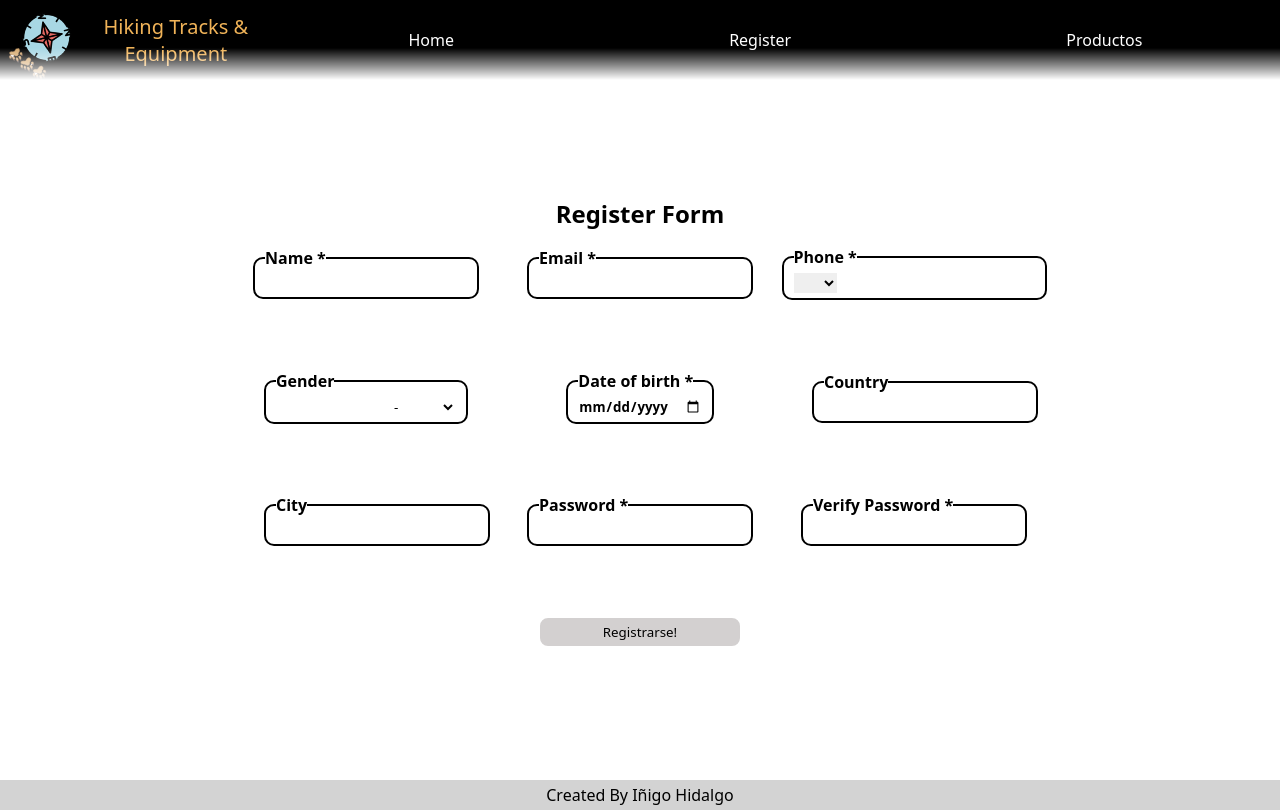
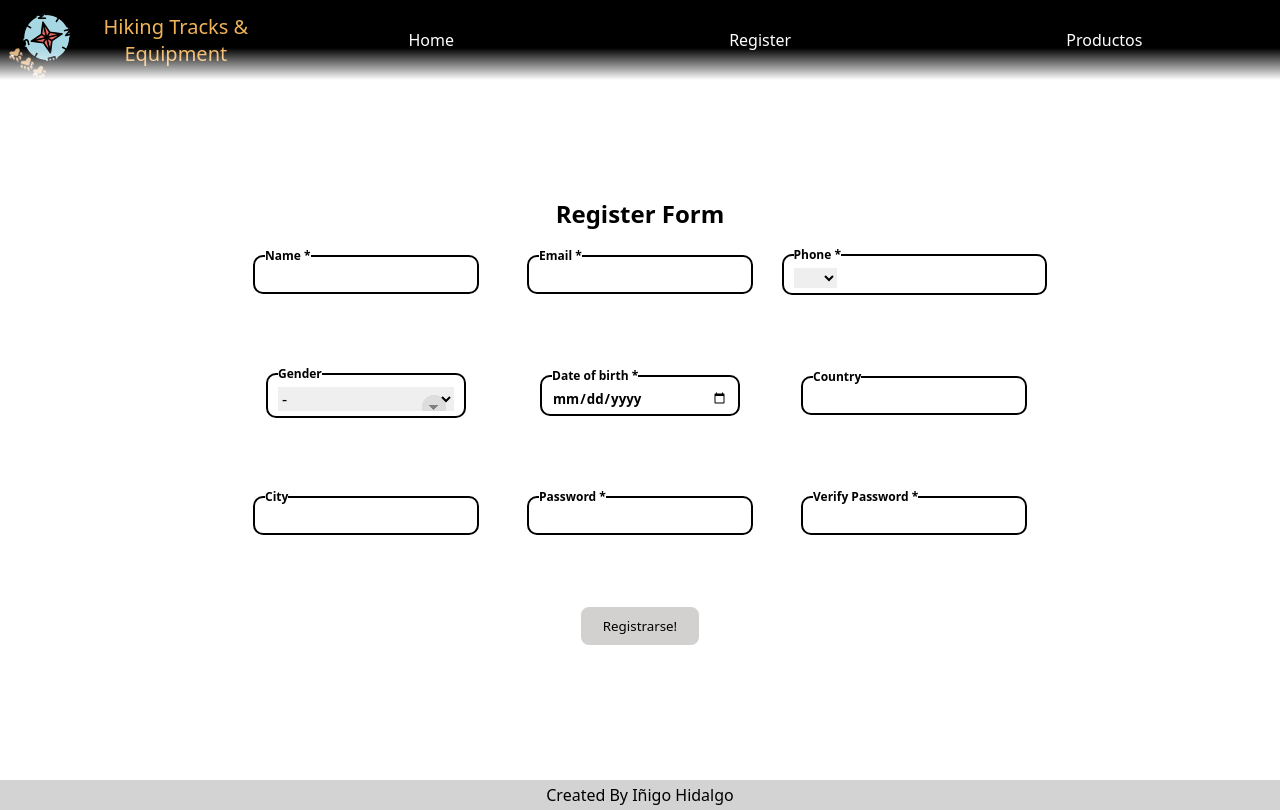
Before and after one commit to IHCantabraba/proyecto12, a React (Vite) app: page /register in a window 1280 px wide. Built offline with nearby package versions, Linux system fonts and the light colour scheme; a web font is replaced by a local one.

Commit message:
styling selects

```diff
--- a/src/pages/RegisterForm/RegisterForm.css
+++ b/src/pages/RegisterForm/RegisterForm.css
@@ -16,10 +16,11 @@
 
 .register-form {
   display: grid;
-  grid-template-columns: repeat(auto-fill, minmax(150px, 1fr));
+  grid-template-columns: repeat(auto-fill, minmax(200px, 1fr));
   grid-template-rows: auto 1fr;
   align-items: center;
-  justify-content: center;
+
+  justify-items: center;
   padding: 1rem 0.5rem;
   width: 60%;
   grid-gap: 70px;
@@ -34,6 +35,8 @@
   border-radius: var(--ihc-border-radius-s);
   padding: var(--ihc-padding-xs);
   /* margin: 10px 10px; */
+  font-size: var(--ihc-font-size-s);
+  width: 100%;
 }
 
 .fieldsets > input {
@@ -52,16 +55,30 @@
   justify-content: space-around;
 }
 #Gender {
-  background-color: transparent;
-  align-self: flex-end;
+  display: inline-block;
+  position: relative;
+  font-size: 16px;
+  cursor: pointer;
+  transition: all 1s ease-in;
+  background-image: linear-gradient(45deg, transparent 50%, gray 50%),
+    linear-gradient(135deg, gray 50%, transparent 50%),
+    radial-gradient(#ddd 70%, transparent 72%);
+  background-position: calc(100% - 20px) calc(1em + 2px),
+    calc(100% - 15px) calc(1em + 2px), calc(100% - 0.5em) 0.5em;
+  background-size: 5px 5px, 5px 5px, 1.5em 1.5em;
+  background-repeat: no-repeat;
+}
+.options {
 }
 .formBtn {
   /* border: 2px solid var(--ihc-primary-text-color); */
   grid-column: span 1 / 3;
   border-radius: var(--ihc-border-radius-s);
-  padding: var(--ihc-padding-xs);
+  padding: var(--ihc-padding-s);
   background-color: rgb(211, 208, 208);
   border: 2px solid white;
+  width: 60%;
+  align-self: center;
 }
 .formBtn:hover {
   border: 2px solid var(--ihc-light-BG-color);
@@ -100,6 +117,7 @@
   align-items: center;
   justify-content: center;
   gap: 5px;
+  min-width: 200px;
 }
 @media (max-width: 1000px) {
   .register-form {
--- a/src/pages/RegisterForm/RegisterForm.jsx
+++ b/src/pages/RegisterForm/RegisterForm.jsx
@@ -141,14 +141,22 @@ const RegisterForm = () => {
               <p className='errorMsg'>{errors.validarTfno.message}</p>
             )}
           </div>
+          <div className='fieldContainer'>
             <fieldset className='fieldsets'>
               <legend>Gender</legend>
               <select id='Gender' ref={inputGender}>
-              <option value='unspecified'>-</option>
-              <option value='female'>Female</option>
-              <option value='male'>Male</option>
+                <option className='options' value='unspecified'>
+                  -
+                </option>
+                <option className='options' value='female'>
+                  Female
+                </option>
+                <option className='options' value='male'>
+                  Male
+                </option>
               </select>
             </fieldset>
+          </div>
           <div className='fieldContainer'>
             <fieldset
               style={{
@@ -172,14 +180,18 @@ const RegisterForm = () => {
               <p className='errorMsg'>{errors.validarFechaNaz.message}</p>
             )}
           </div>
+          <div className='fieldContainer'>
             <fieldset className='fieldsets'>
               <legend>Country</legend>
               <input type='text' id='country' ref={inputCountry} />
             </fieldset>
+          </div>
+          <div className='fieldContainer'>
             <fieldset className='fieldsets'>
               <legend>City</legend>
               <input type='text' id='city' ref={inputCity} />
             </fieldset>
+          </div>
           <div className='fieldContainer'>
             <fieldset
               style={{
```
Lines whose indentation alone changed are shown as unchanged.
